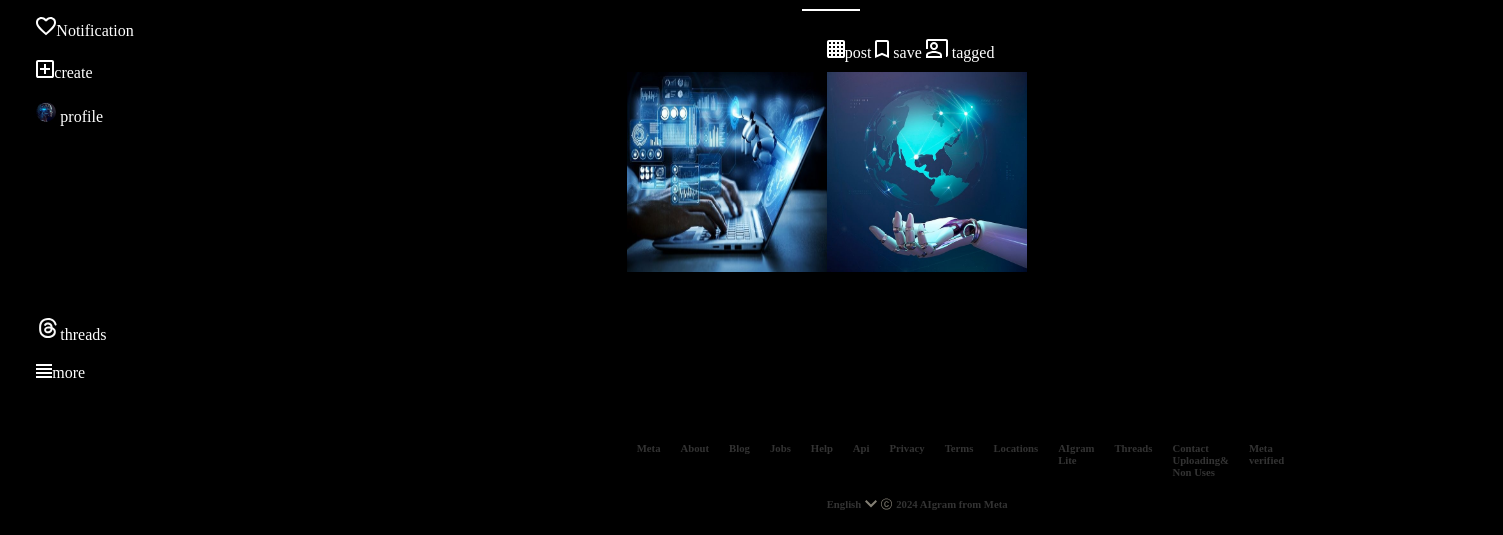
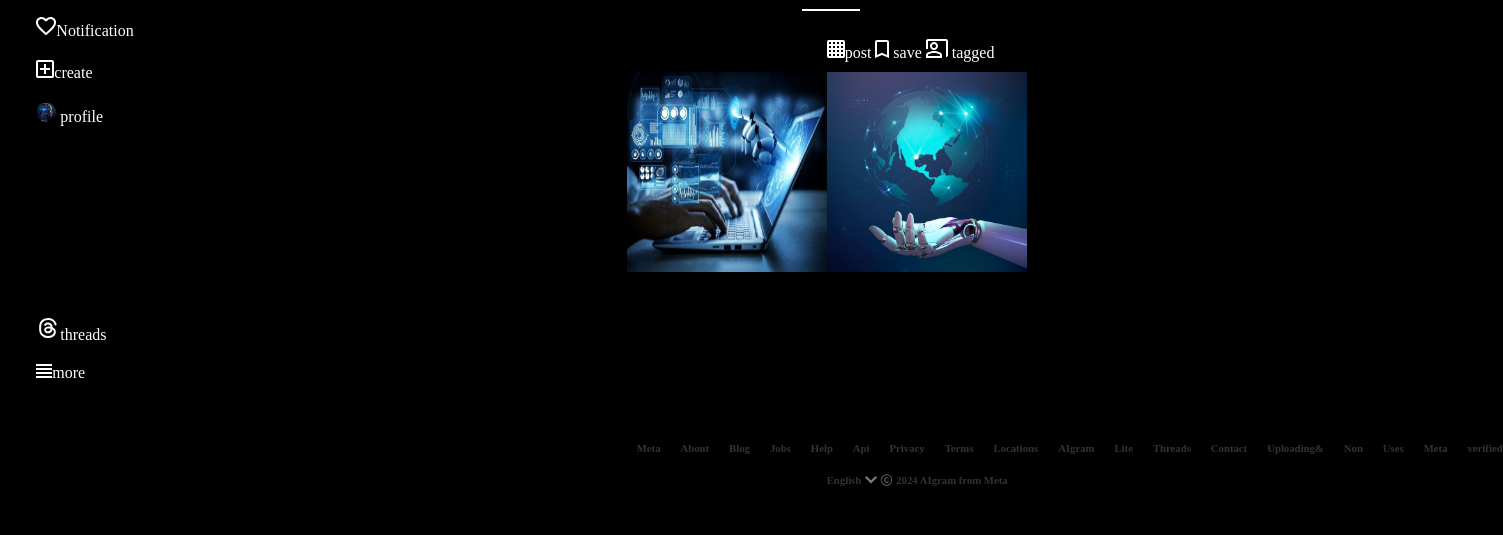
Before and after one commit to basmanajm/AI-magination-1, a plain HTML site: page index.html in a window 1280 px wide. Shown: the part 271-806 px from the top of the page, 1503 px wide, since content can reach past the window. Drawn offline with Linux system fonts and the light colour scheme.

Commit message:
Update index.html

```diff
--- a/index.html
+++ b/index.html
@@ -87,10 +87,15 @@
                     <h6> Privacy </h6>
                     <h6> Terms </h6>
                     <h6> Locations </h6>
-                    <h6>AIgram Lite </h6>
+                    <h6>AIgram</h6>
+                    <h6> Lite </h6>
                     <h6> Threads </h6>
-                    <h6>Contact Uploading& Non Uses</h6>
-                    <h6> Meta verified </h6>
+                    <h6>Contact </h6>
+                    <h6>Uploading&</h6>
+                    <h6>Non</h6>
+                    <h6> Uses</h6>
+                    <h6> Meta</h6>
+                    <h6> verified </h6>
                 </div>
                 <div class="description2">
                     <h6>English</h6>
```
